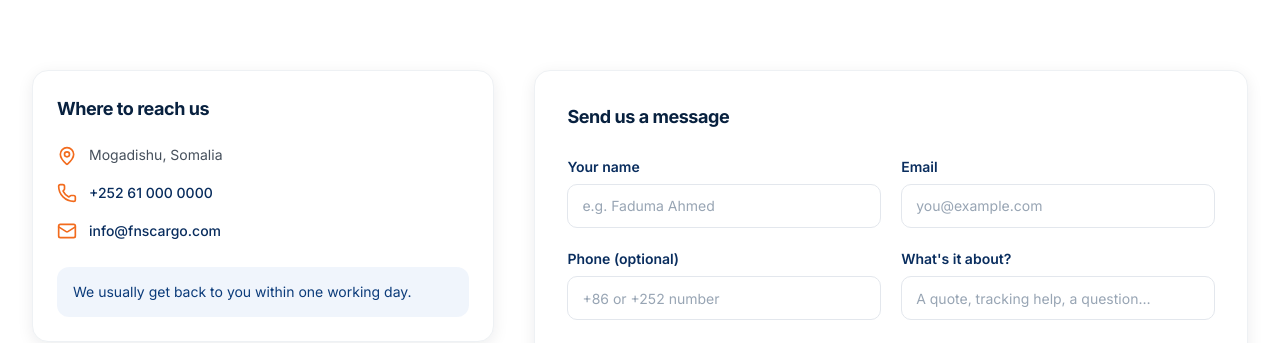
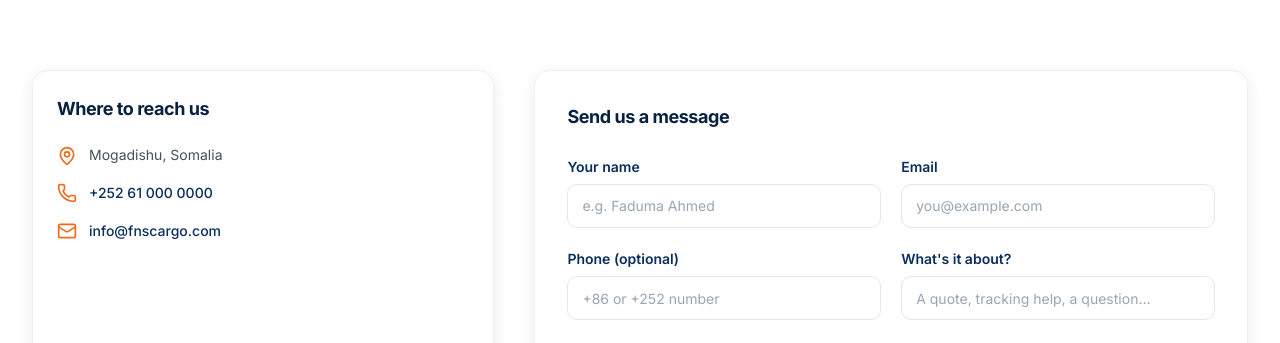
Before and after one commit to Ali-Key/FNS-Cargo, a React (Vite) app: page /contact in a window 1280 px wide. Shown: the part 457-800 px from the top of the page. Built offline with nearby package versions, Linux system fonts and the light colour scheme; no server answers; the database is empty.

Commit message:
Improve contact section layout and enhance accessibility features

```diff
--- a/src/pages/Contact.tsx
+++ b/src/pages/Contact.tsx
@@ -58,7 +58,7 @@ export default function Contact() {
       <section className="container-page py-16 sm:py-20">
         <div className="grid grid-cols-1 gap-10 lg:grid-cols-5">
           <div className="lg:col-span-2">
-            <div className="rounded-2xl border border-steel-100 bg-white p-6 shadow-elevation-2">
+            <div className="flex h-full flex-col rounded-2xl border border-steel-100 bg-white p-6 shadow-elevation-2">
               <h2 className="text-lg font-bold text-navy-900">Where to reach us</h2>
               <ul className="mt-5 space-y-4">
                 <li className="flex items-start gap-3">
@@ -67,18 +67,24 @@ export default function Contact() {
                 </li>
                 <li className="flex items-center gap-3">
                   <Phone className="h-5 w-5 shrink-0 text-accent-500" />
-                  <a href={`tel:${settings.company_phone}`} className="text-sm font-medium text-navy-800 hover:text-accent-600">
+                  <a
+                    href={`tel:${settings.company_phone}`}
+                    className="rounded-control text-sm font-medium text-navy-800 hover:text-accent-600 focus-visible:outline-none focus-visible:ring-2 focus-visible:ring-accent-500 focus-visible:ring-offset-2"
+                  >
                     {settings.company_phone}
                   </a>
                 </li>
                 <li className="flex items-center gap-3">
                   <Mail className="h-5 w-5 shrink-0 text-accent-500" />
-                  <a href={`mailto:${settings.company_email}`} className="text-sm font-medium text-navy-800 hover:text-accent-600">
+                  <a
+                    href={`mailto:${settings.company_email}`}
+                    className="rounded-control text-sm font-medium text-navy-800 hover:text-accent-600 focus-visible:outline-none focus-visible:ring-2 focus-visible:ring-accent-500 focus-visible:ring-offset-2"
+                  >
                     {settings.company_email}
                   </a>
                 </li>
               </ul>
-              <div className="mt-6 rounded-xl bg-navy-50/70 px-4 py-3.5 text-sm text-navy-700">
+              <div className="mt-6 rounded-xl bg-navy-50/70 px-4 py-3.5 text-sm text-navy-700 lg:mt-auto">
                 We usually get back to you within one working day.
               </div>
             </div>
```
